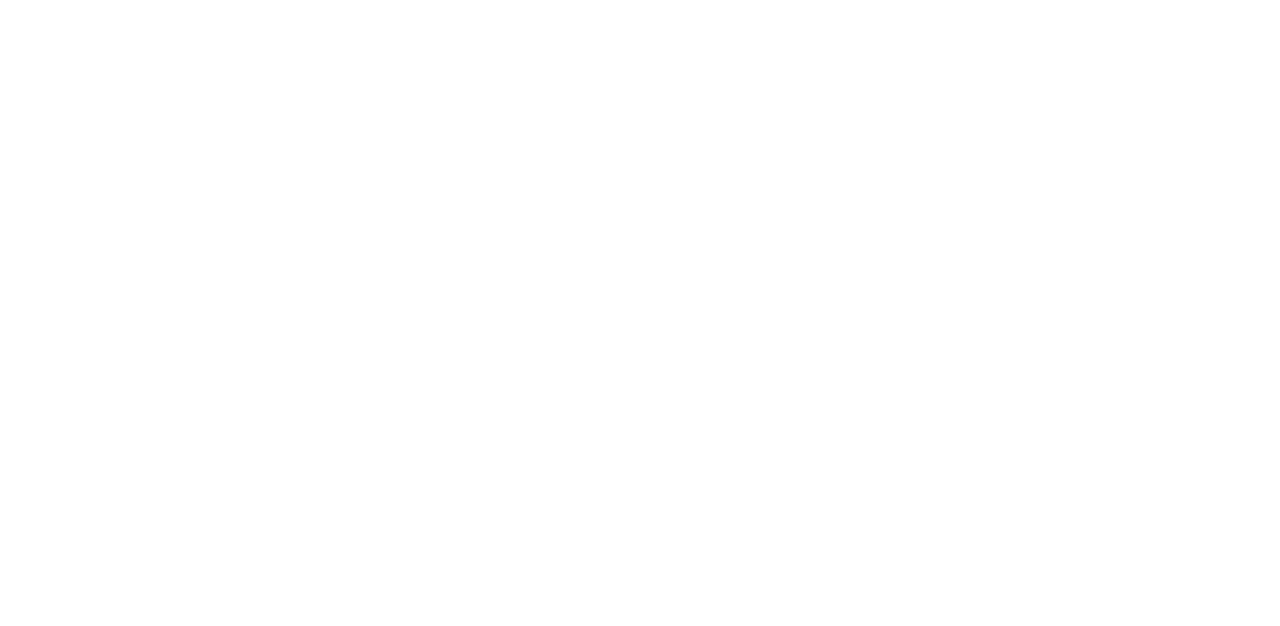
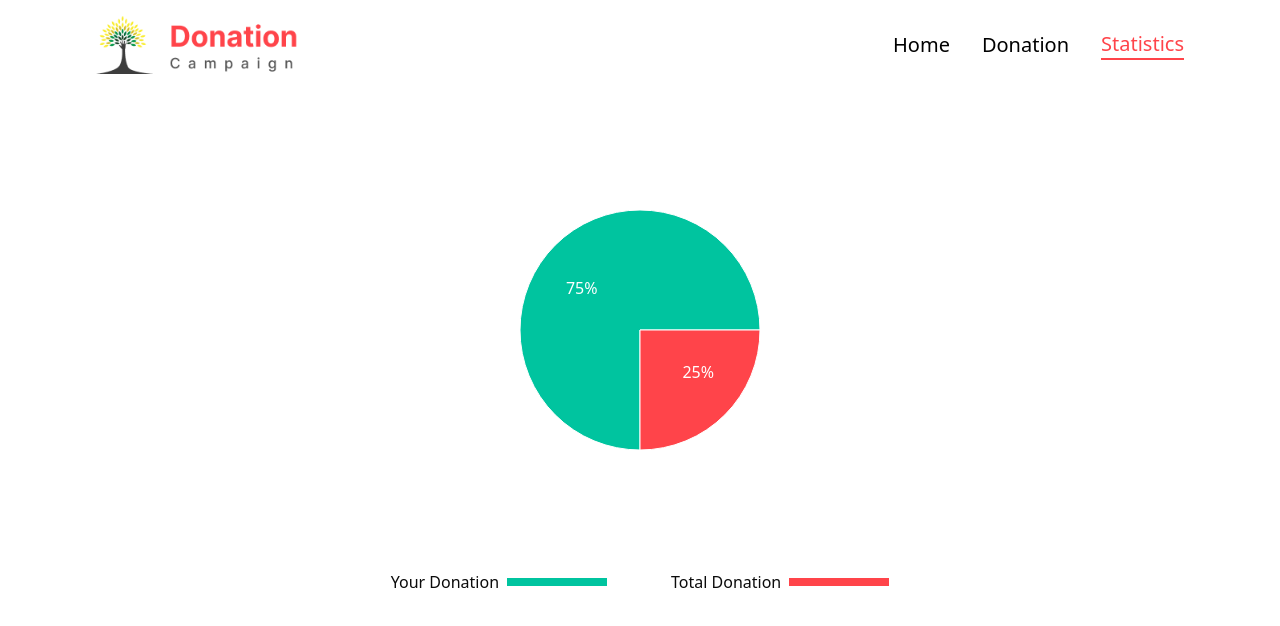
Before and after one commit to ornob90/donation-campaign, a React (Vite) app: page /Statistics in a window 1280 px wide. Before the commit this address had no page. Shown: the top 626 px of the page. Built offline with nearby package versions, Linux system fonts and the light colour scheme.

Commit message:
statistic page complete without dynamic data

```diff
--- a/package.json
+++ b/package.json
@@ -17,6 +17,7 @@
     "react-dom": "^18.2.0",
     "react-icons": "^4.11.0",
     "react-router-dom": "^6.16.0",
+    "recharts": "^2.8.0",
     "sweetalert": "^2.1.2"
   },
   "devDependencies": {
--- a/src/Routes/Routes.jsx
+++ b/src/Routes/Routes.jsx
@@ -4,6 +4,7 @@
 import Home from "../pages/Home";
 import DonationDetails from "../pages/DonationDetails";
 import MyDonations from "../pages/MyDonations";
+import Statistics from "../pages/Statistics";
 
 const router = createBrowserRouter([
   {
@@ -23,6 +24,10 @@
         path: "Donations",
         element: <MyDonations />,
       },
+      {
+        path: "Statistics",
+        element: <Statistics />,
+      },
     ],
   },
 ]);
--- /dev/null
+++ b/src/pages/Statistics.jsx
@@ -0,0 +1,75 @@
+import { PieChart, Pie, Sector, Cell, ResponsiveContainer } from "recharts";
+
+const RADIAN = Math.PI / 180;
+const renderCustomizedLabel = ({
+  cx,
+  cy,
+  midAngle,
+  innerRadius,
+  outerRadius,
+  percent,
+  index,
+}) => {
+  const radius = innerRadius + (outerRadius - innerRadius) * 0.5;
+  const x = cx + radius * Math.cos(-midAngle * RADIAN);
+  const y = cy + radius * Math.sin(-midAngle * RADIAN);
+
+  return (
+    <text
+      x={x}
+      y={y}
+      fill="white"
+      textAnchor={x > cx ? "start" : "end"}
+      dominantBaseline="central"
+    >
+      {`${(percent * 100).toFixed(0)}%`}
+    </text>
+  );
+};
+
+const Statistics = () => {
+  const data = [
+    { name: "Total", value: 12 },
+    { name: "Mine", value: 4 },
+  ];
+
+  const COLORS = ["#00C49F", "#FF444A"];
+
+  return (
+    <div className="w-screen h-[60vh]">
+      <ResponsiveContainer width="100%" height="100%">
+        <PieChart width={400} height={400}>
+          <Pie
+            data={data}
+            cx="50%"
+            cy="50%"
+            labelLine={false}
+            label={renderCustomizedLabel}
+            outerRadius={120}
+            fill="#8884d8"
+            dataKey="value"
+          >
+            {data.map((entry, index) => (
+              <Cell
+                key={`cell-${index}`}
+                fill={COLORS[index % COLORS.length]}
+              />
+            ))}
+          </Pie>
+        </PieChart>
+      </ResponsiveContainer>
+      <div className="flex-wrap flex w-full justify-center items-center gap-4 md:gap-16">
+        <div className="flex-wrap flex gap-2 items-center text-[#0B0B0B]">
+          <p>Your Donation</p>
+          <div className="w-[100px] h-[0px] border-4 border-[#00C49F]"></div>
+        </div>
+        <div className="flex-wrap flex gap-2 items-center text-[#0B0B0B]">
+          <p>Total Donation</p>
+          <div className="w-[100px] h-[0px] border-4 border-[#FF444A]"></div>
+        </div>
+      </div>
+    </div>
+  );
+};
+
+export default Statistics;
```
Also changed, not shown: 1 other file (tests, documents, lock files or other folders).
